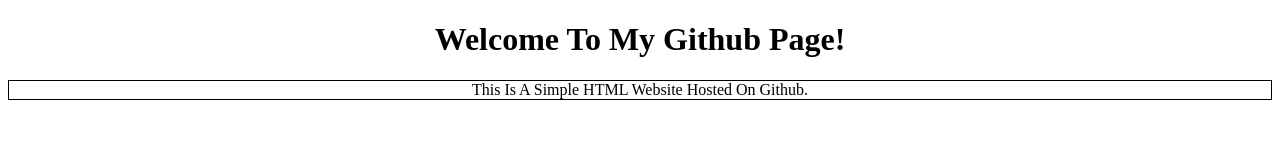
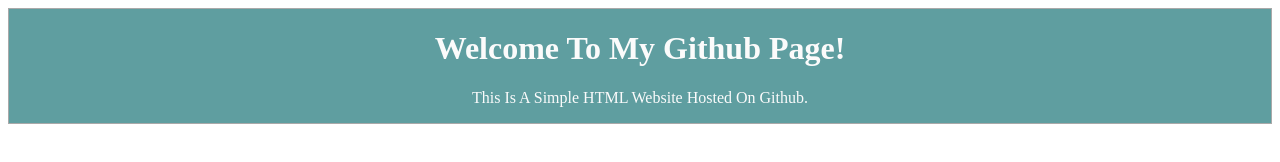
Before and after one commit to raspberrypigaming/Test, a plain HTML site: page index.html in a window 1280 px wide. Drawn offline with Linux system fonts and the light colour scheme.

Commit message:
#webpagebanner

```diff
--- a/index.html
+++ b/index.html
@@ -5,17 +5,22 @@
     <!-- CSS -->
     <style>
 
-        p.thin {
-            text-align: center;
-            border-style: solid;
-            border-width: thin;
-        }
+    #webpagebanner {
+        text-align: center;
+        color: rgb(251, 251, 251);
+        background-color: cadetblue;
+        border-style: solid;
+        border-width: thin;
+        border-color: rgb(169, 169,169);
+    }
     </style>
 </head>
 <body>
     <!-- Greetings -->
-    <center><h1 class="header">Welcome To My Github Page!</h1></center>
-    <p class="thin">This Is A Simple HTML Website Hosted On Github.</p>
+    <div id="webpagebanner">
+        <h1>Welcome To My Github Page!</h1>
+        <p>This Is A Simple HTML Website Hosted On Github.</p>
+    </div>
 
 </body>
 </html>
```
